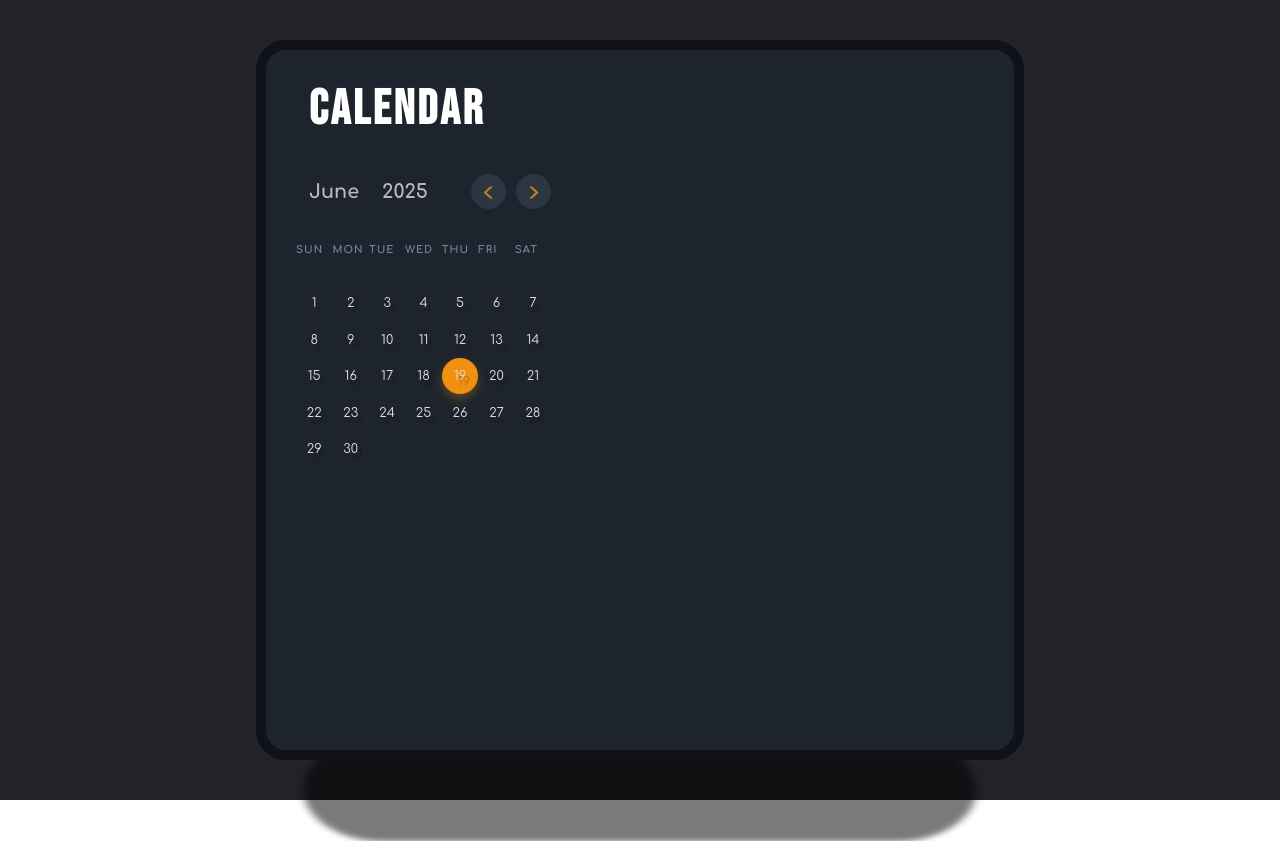
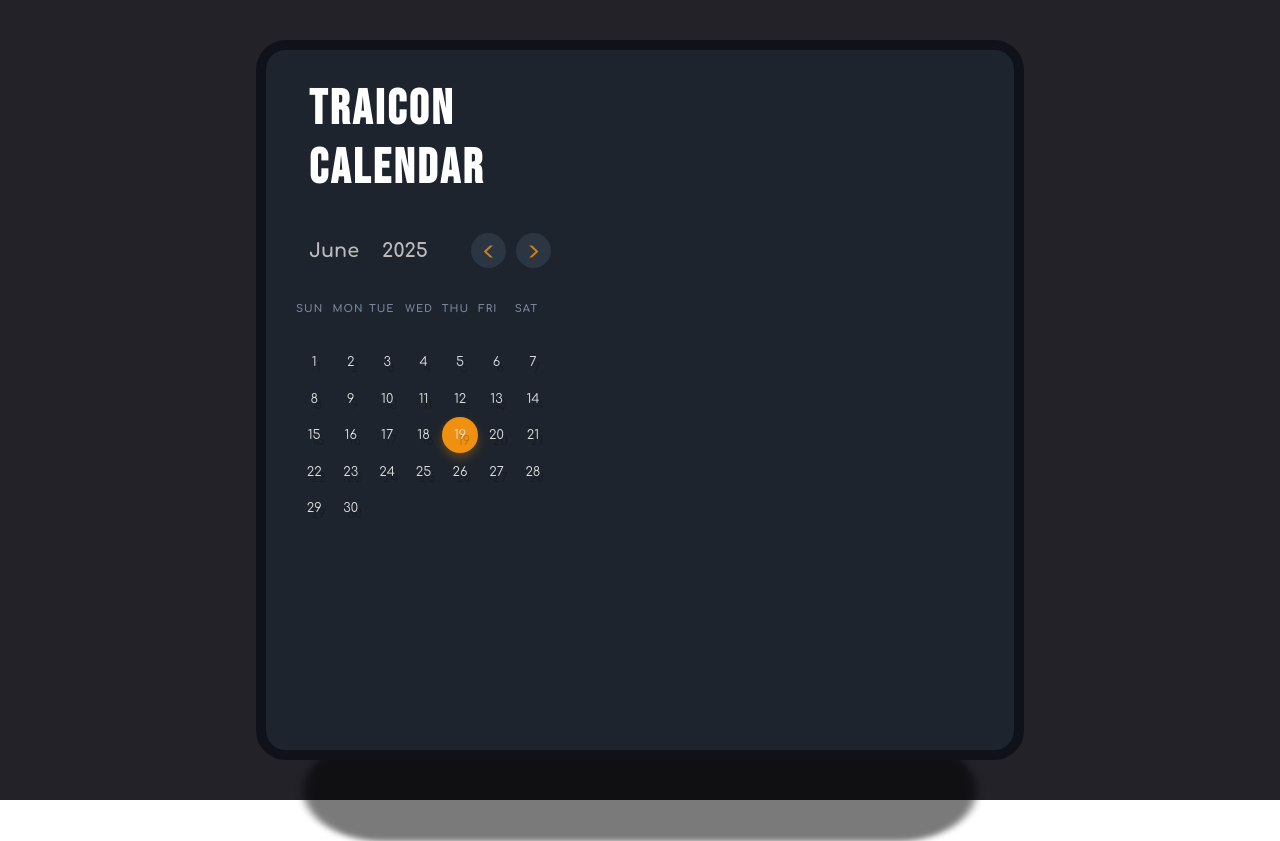
Before and after one commit to Sreenathselva/Calender, a React (Vite) app: page / in a window 1280 px wide. Built offline with nearby package versions, Linux system fonts and the light colour scheme.

Commit message:
WIP: Local changes before switching to main

```diff
--- a/src/components/CalendarApp.jsx
+++ b/src/components/CalendarApp.jsx
@@ -1,5 +1,6 @@
 import { useState } from "react";
-
+import { FontAwesomeIcon } from '@fortawesome/react-fontawesome';
+import { faPenToSquare } from '@fortawesome/free-solid-svg-icons';
 
 const CalendarApp = () => {
 
@@ -104,7 +105,7 @@ const CalendarApp = () => {
   return (
     <div className="calendar-app">
       <div className="calendar">
-        <h1 className="heading">Calendar</h1>
+        <h1 className="heading">Traicon Calendar</h1>
         <div className="navigate-date">
           <h2 className="month">{monthOfYear[currentMonth]}</h2>
           <h2 className="year">{currentYear}</h2>
@@ -168,6 +169,7 @@ const CalendarApp = () => {
           </div>
           <div className="event-text">{event.text}</div>
           <div className="event-buttons">
+            <FontAwesomeIcon className="edit-icon" icon={faPenToSquare} />
 
           </div>
         </div>
--- a/src/components/calendarApp.css
+++ b/src/components/calendarApp.css
@@ -65,6 +65,15 @@
     color: #c97f1a;
     cursor: pointer;
     font-family: 'poppins';
+}
+
+.event-buttons{
+    display: flex;
+    flex-direction: column;
+}
+
+.edit-icon{
+    font-size: 1.6rem;
 }
 
 .weekdays{
```
